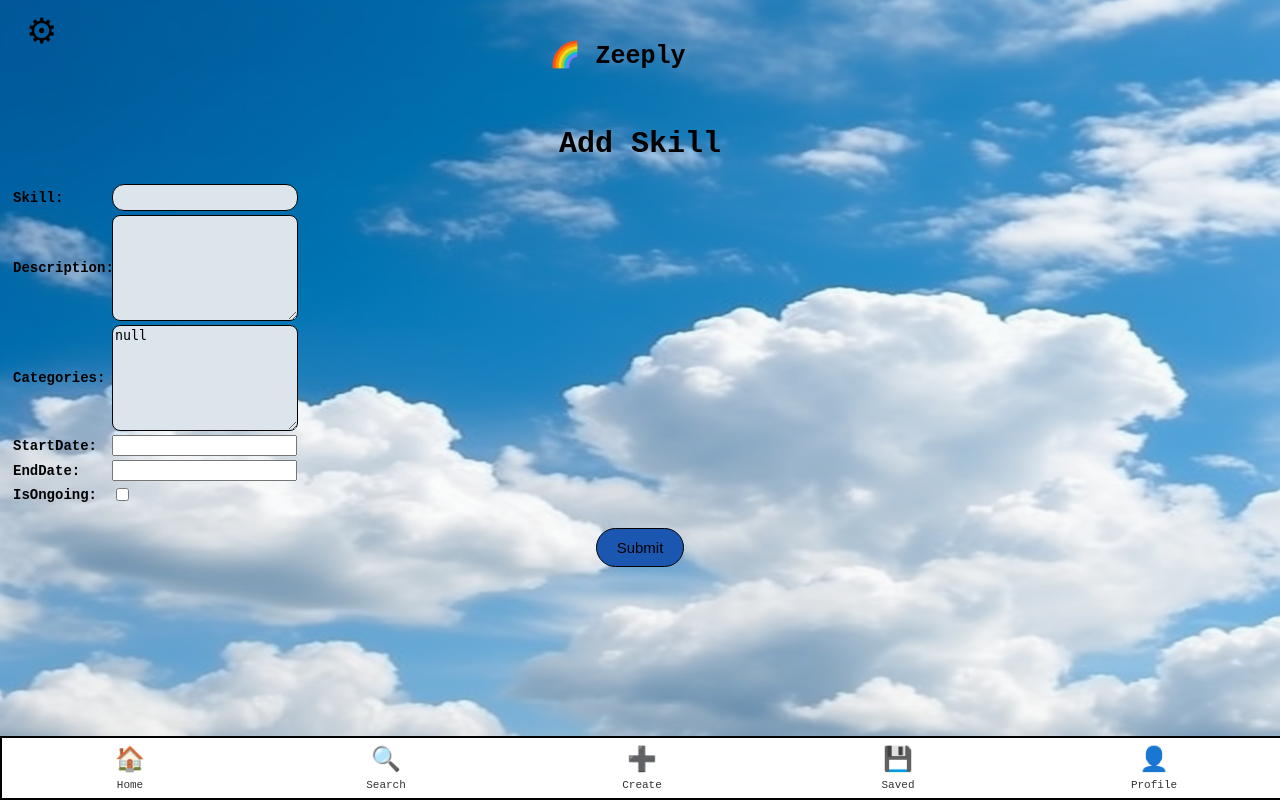
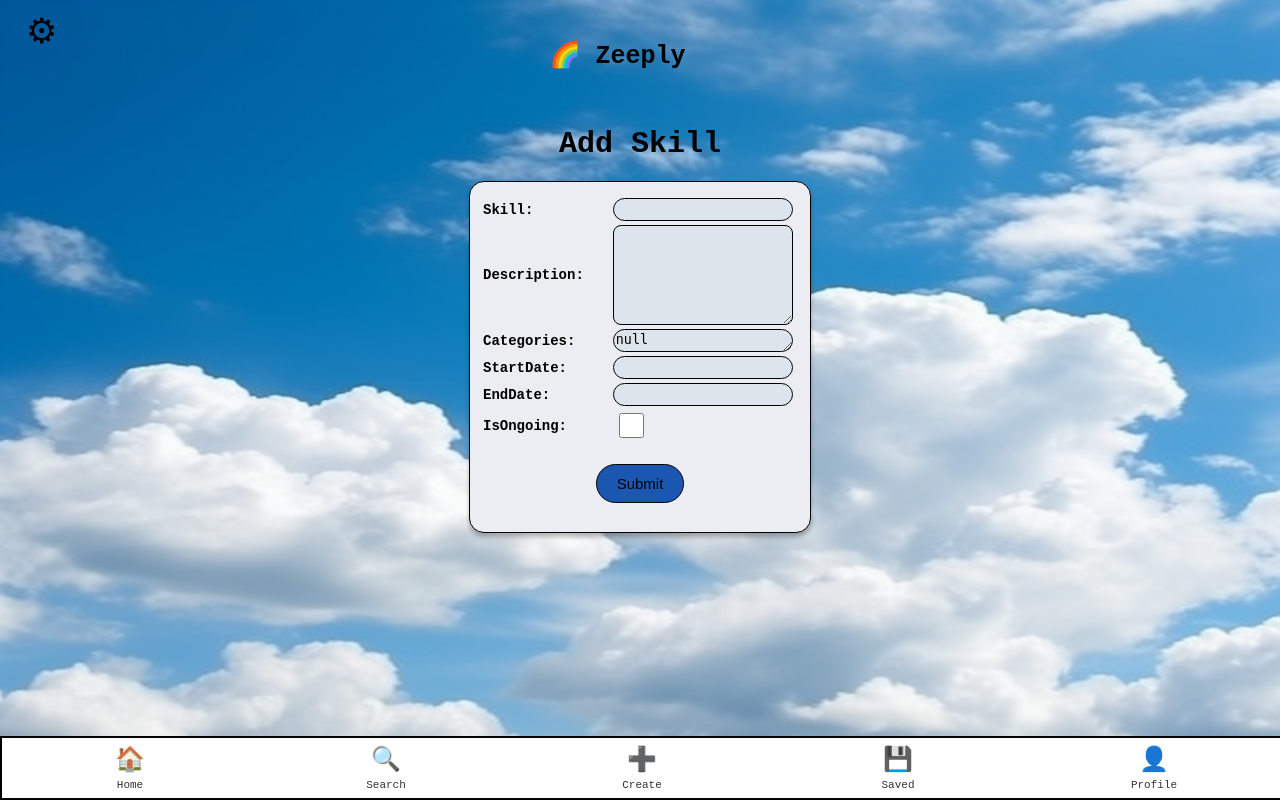
Before and after one commit to elonner/zeeply, a Django app: page /skills/create/ in a window 1280 px wide. Run offline with Django 4.2, Linux system fonts and the light colour scheme; the visitor is signed in with stand-in values (Sample User, id 1); parts of the project's set-up code (start-up, migrations or seed data) failed here and were passed over; some web fonts are replaced.

Commit message:
Update CSS filter, Post form, Skill form, Post List

```diff
--- a/main_app/static/css/style.css
+++ b/main_app/static/css/style.css
@@ -415,6 +468,81 @@ textarea {
   overflow: hidden;
 }
 
+#id_categories {
+  display: flex;
+  margin: 0 auto;
+  width: 180px;
+  height: 23px;
+  /* background: rgba(236,236,243,1); */
+  background: #DCE5EC;
+  opacity: 1;
+  border: 1px solid rgba(0,0,0,1);
+  border-top-left-radius: 12px;
+  border-top-right-radius: 12px;
+  border-bottom-left-radius: 12px;
+  border-bottom-right-radius: 12px;
+  overflow: hidden;
+}
+
+#id_startDate {
+  display: flex;
+  margin: 0 auto;
+  width: 180px;
+  height: 23px;
+  /* background: rgba(236,236,243,1); */
+  background: #DCE5EC;
+  opacity: 1;
+  border: 1px solid rgba(0,0,0,1);
+  border-top-left-radius: 12px;
+  border-top-right-radius: 12px;
+  border-bottom-left-radius: 12px;
+  border-bottom-right-radius: 12px;
+  overflow: hidden;
+}
+
+#id_endDate{
+  display: flex;
+  margin: 0 auto;
+  width: 180px;
+  height: 23px;
+  /* background: rgba(236,236,243,1); */
+  background: #DCE5EC;
+  opacity: 1;
+  border: 1px solid rgba(0,0,0,1);
+  border-top-left-radius: 12px;
+  border-top-right-radius: 12px;
+  border-bottom-left-radius: 12px;
+  border-bottom-right-radius: 12px;
+  overflow: hidden;
+  width: 180px;
+  height: 23px;
+}
+
+
+#id_isOngoing{
+  margin-left: 20px;
+  background: #DCE5EC;
+  width: 25px;
+  height: 25px;
+  border: 2px solid rgba(0,0,0,1);
+}
+
+#id_phone{
+  display: flex;
+  margin: 0 auto;
+  width: 180px;
+  height: 23px;
+  /* background: rgba(236,236,243,1); */
+  background: #DCE5EC;
+  opacity: 1;
+  border: 1px solid rgba(0,0,0,1);
+  border-top-left-radius: 12px;
+  border-top-right-radius: 12px;
+  border-bottom-left-radius: 12px;
+  border-bottom-right-radius: 12px;
+  overflow: hidden;
+}
+
 /* Post form container */
 #post-form-container {
   display: flex;
@@ -439,6 +567,79 @@ textarea {
 .post-form {
   display: flex;
   flex-direction: column;
+}
+
+#post-create-page {
+  display: flex;
+  align-items: center;
+  justify-content: center;
+  flex-direction: column;
+}
+
+
+#skill-form-container{
+  display: flex;
+  flex-direction: column;
+  justify-content: center;
+  width: 340px;
+  height: 350px;
+  /* margin-bottom: 20px; */
+  margin-right: 20px;
+  margin-left: 20px;
+  background: #ECECF3;
+  opacity: 1;
+  border: 1px solid rgba(0,0,0,1);
+  border-top-left-radius: 15px;
+  border-top-right-radius: 15px;
+  border-bottom-left-radius: 15px;
+  border-bottom-right-radius: 15px;
+  box-shadow: 0px 4px 4px rgba(0, 0, 0, 0.25);
+}
+
+.skill-form {
+  display: flex;
+  flex-direction: column;
+}
+
+#skill-create-page{
+  display: flex;
+  align-items: center;
+  justify-content: center;
+  flex-direction: column;
+}
+
+#profile-form-container{
+  display: flex;
+  flex-direction: column;
+  justify-content: center;
+  width: 340px;
+  height: 240px;
+  /* margin-bottom: 20px; */
+  margin-right: 20px;
+  margin-left: 20px;
+  background: #ECECF3;
+  opacity: 1;
+  border: 1px solid rgba(0,0,0,1);
+  border-top-left-radius: 15px;
+  border-top-right-radius: 15px;
+  border-bottom-left-radius: 15px;
+  border-bottom-right-radius: 15px;
+  box-shadow: 0px 4px 4px rgba(0, 0, 0, 0.25);
+}
+
+.post-form{
+  display: flex;
+  flex-direction: column;
+}
+
+#profile-create-page {
+  display: flex;
+  align-items: center;
+  justify-content: center;
+  flex-direction: column;
+}
+.filter-form{
+  margin-top: 7px;
 }
 
 
--- a/main_app/templates/base.html
+++ b/main_app/templates/base.html
@@ -48,9 +48,11 @@
 
     {% block content %}
     {% endblock %}
-    <footer>
 
-        {% if user.is_authenticated %}
+
+
+    {% if user.is_authenticated %}
+        <footer>
             <a href="{% url 'home_feed_list' %}">
                 <span class="icon">&#127968;</span>
                 <span>Home</span>
@@ -72,7 +74,7 @@
                 <span class="icon">&#128100;</span>
                 <span>Profile</span>
             </a>
-        {% endif %}
-    </footer>
+        </footer>
+    {% endif %}
 </body>
 </html>
--- a/main_app/templates/main_app/post_form.html
+++ b/main_app/templates/main_app/post_form.html
@@ -1,3 +1,5 @@
+<div id="post-create-page">
+
 {% extends 'base.html' %}
 
 {% block content %}
@@ -8,7 +10,7 @@
 {% endif %}
 
     <div id="post-form-container">
-    <form class="post-form" action="" method="POST" enctype="multipart/form-data">
+        <form class="profile-form" class="post-form" action="" method="POST" enctype="multipart/form-data">
             {% csrf_token %}
             <table>
                 {{ form.as_table }}
@@ -16,6 +18,7 @@
             <input type="submit" value="Submit" class="btn">
         </form>
     </div>
+</div>
 
 
 {% endblock %}
--- a/main_app/templates/main_app/post_list.html
+++ b/main_app/templates/main_app/post_list.html
@@ -16,14 +16,14 @@
         |
         <span id="explore-link">Explore</span>
     </div>
-    <form action="{% url 'home_feed_list' %}">
-        <select name="filter" required>
+    <form class="filter-form" action="{% url 'home_feed_list' %}">
+        <select class="filter-search-input" name="filter" required>
             <option value=""></option>
             {% for skill in skill_list %}
                 <option value="{{skill.skill}}">{{skill.skill}}</option>
             {% endfor %}
         </select>
-        <button type="submit">Filter</button>
+        <button class="filter-btn" type="submit">Filter</button>
     </form>
 {% endif %}
 <div class="li-post-container">
--- a/main_app/templates/main_app/profile_form.html
+++ b/main_app/templates/main_app/profile_form.html
@@ -1,3 +1,5 @@
+<div id="profile-create-page">
+
 {% extends 'base.html' %}
 
 {% block content %}
@@ -7,7 +9,7 @@
     <h1>Profile</h1>
 {% endif %}
 
-<form action="" method="POST">
+    <form id="profile-form-container" action="" method="POST">
         <!-- Django requires the following for security purposes -->
         {% csrf_token %}
         <table>
@@ -16,4 +18,6 @@
         </table>
         <input type="submit" value="Submit" class="btn">
     </form>
+
+</div>
 {% endblock %}
--- a/main_app/templates/main_app/skill_form.html
+++ b/main_app/templates/main_app/skill_form.html
@@ -1,3 +1,5 @@
+<div id="skill-create-page">
+
 {% extends 'base.html' %}
 
 {% block content %}
@@ -7,7 +9,8 @@
     <h1>Add Skill</h1>
 {% endif %}
 
-<form action="" method="POST">
+<div id="skill-form-container">
+        <form class="skill-form" action="" method="POST">
             <!-- Django requires the following for security purposes -->
             {% csrf_token %}
             <table>
@@ -19,4 +22,7 @@
             </div>
 
         </form>
+    </div>
+</div>
+
 {% endblock %}
```
Also changed, not shown: other parts of main_app/static/css/style.css (+66 -13 lines), main_app/templates/main_app/user_detail.html (+5 -5 lines). Lines whose indentation alone changed are shown as unchanged.
